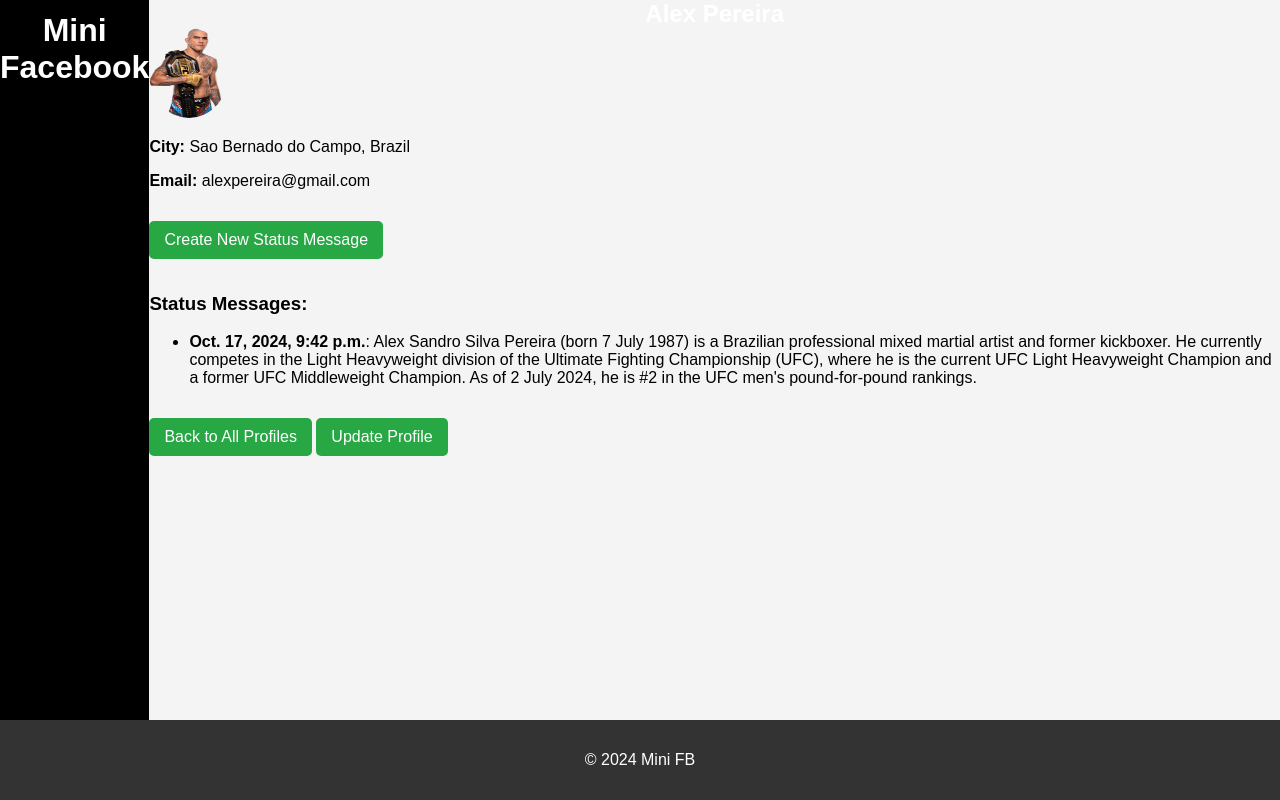
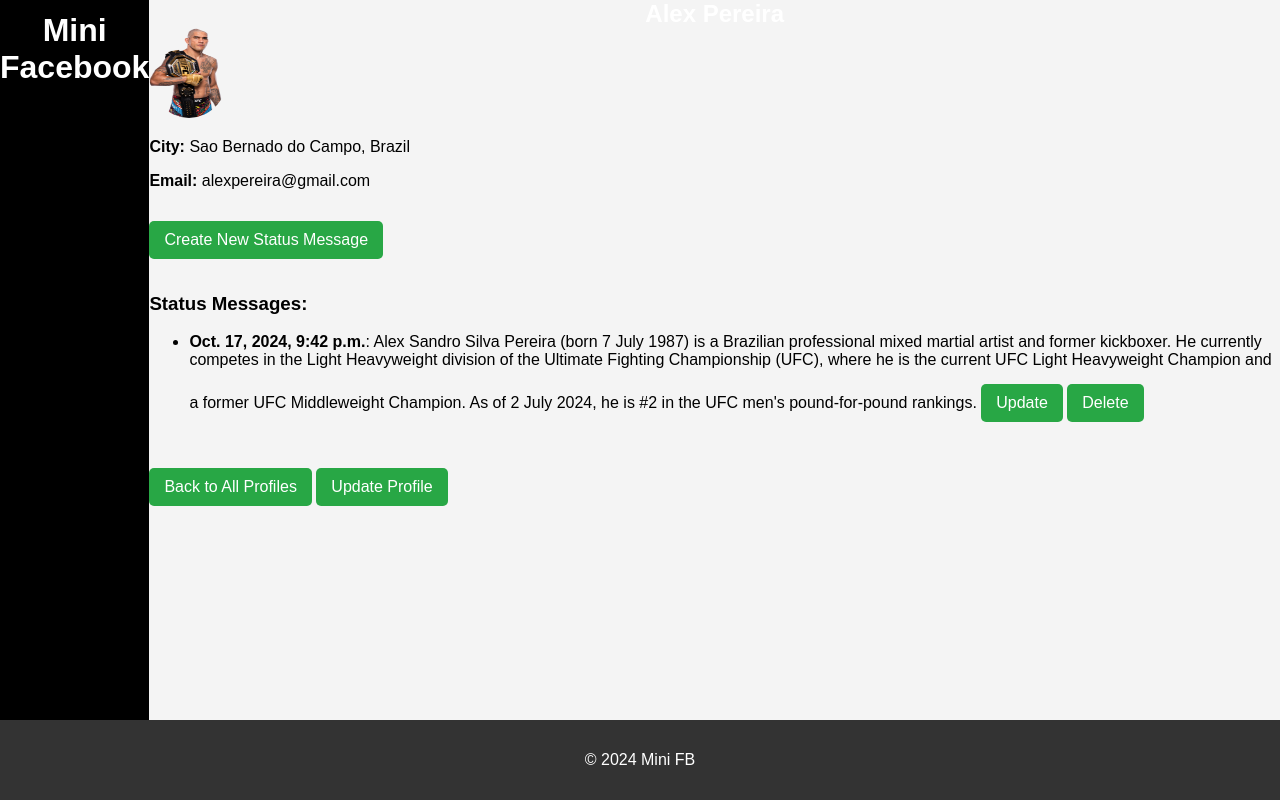
Before and after one commit to chwangbu/cs412_hw5, a Django app: page /mini_fb/profile/5/ in a window 1280 px wide. Run offline with Django 5.2, Linux system fonts and the light colour scheme; data comes from the database, SQL or seed files in the repository; data that the repository does not hold is empty; parts of the project's set-up code (start-up, migrations or seed data) failed here and were passed over.

Commit message:
edited show_profile.html to accomodate for update/delete status

```diff
--- a/mini_fb/templates/mini_fb/show_profile.html
+++ b/mini_fb/templates/mini_fb/show_profile.html
@@ -15,6 +15,8 @@
     {% for status in profile.get_status_messages %}
     <li>
         <strong>{{ status.timestamp }}</strong>: {{ status.message }}
+        <a href="{% url 'update_status' status.pk %}" class="btn">Update</a>
+        <a href="{% url 'delete_status' status.pk %}" class="btn">Delete</a>
         <ul>
             {% for img in status.get_images %}
             <li>
--- a/mini_fb/urls.py
+++ b/mini_fb/urls.py
@@ -6,6 +6,7 @@ from .views import ShowProfilePageView
 from .views import CreateProfileView
 from .views import CreateStatusMessageView
 from .views import UpdateProfileView
+from .views import UpdateStatusMessageView, DeleteStatusMessageView
 
 urlpatterns = [
     path('', ShowProfiles.as_view(), name='show_all_profiles'),
@@ -13,6 +14,8 @@ urlpatterns = [
     path('create_profile/', CreateProfileView.as_view(), name='create_profile'),
     path('profile/<int:pk>/create_status/', CreateStatusMessageView.as_view(), name='create_status'),
     path('profile/<int:pk>/update', UpdateProfileView.as_view(), name='update_profile'),
+    path('status/<int:pk>/update', UpdateStatusMessageView.as_view(), name='update_status'),
+    path('status/<int:pk>/delete', DeleteStatusMessageView.as_view(), name='delete_status'),
 ]
 
 if settings.DEBUG:
```
